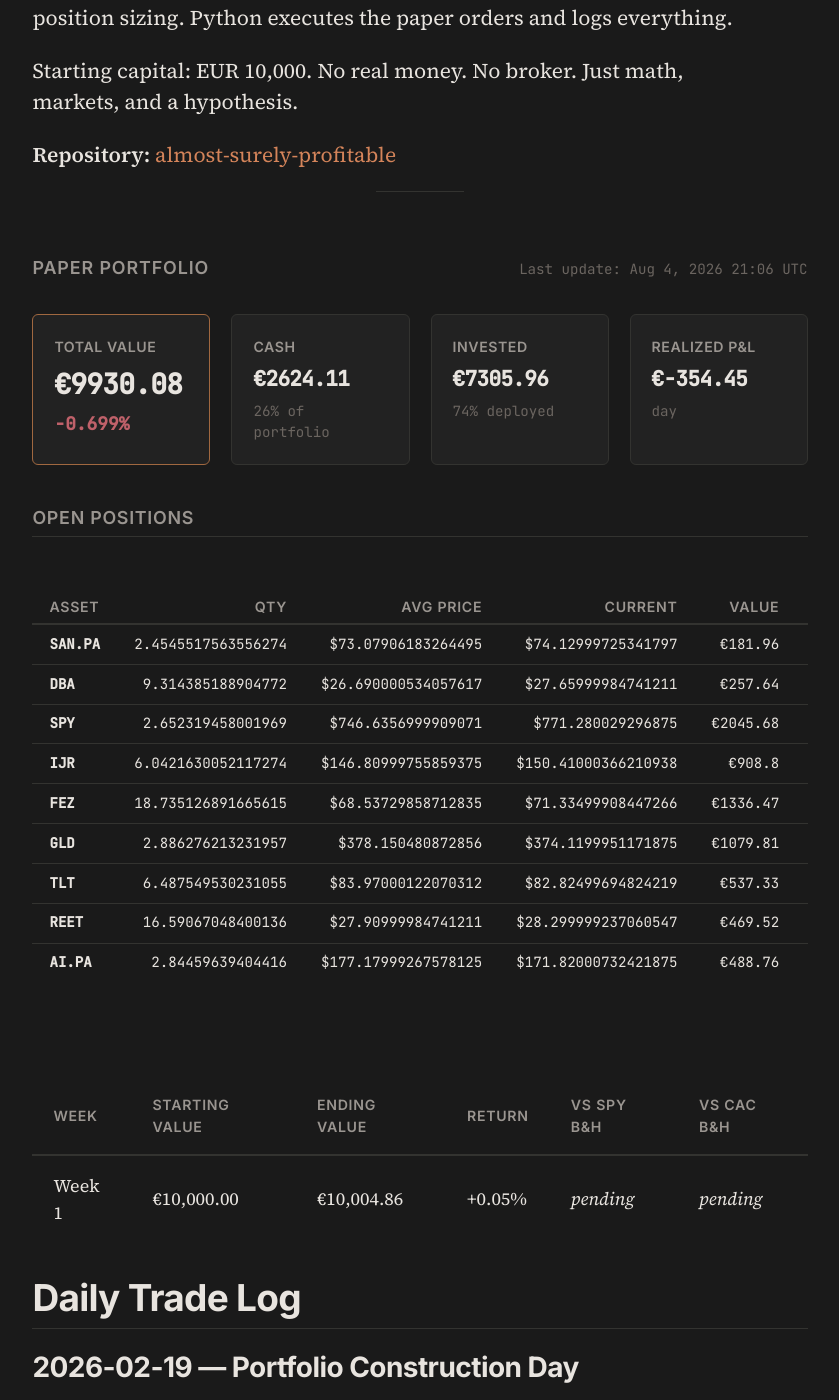
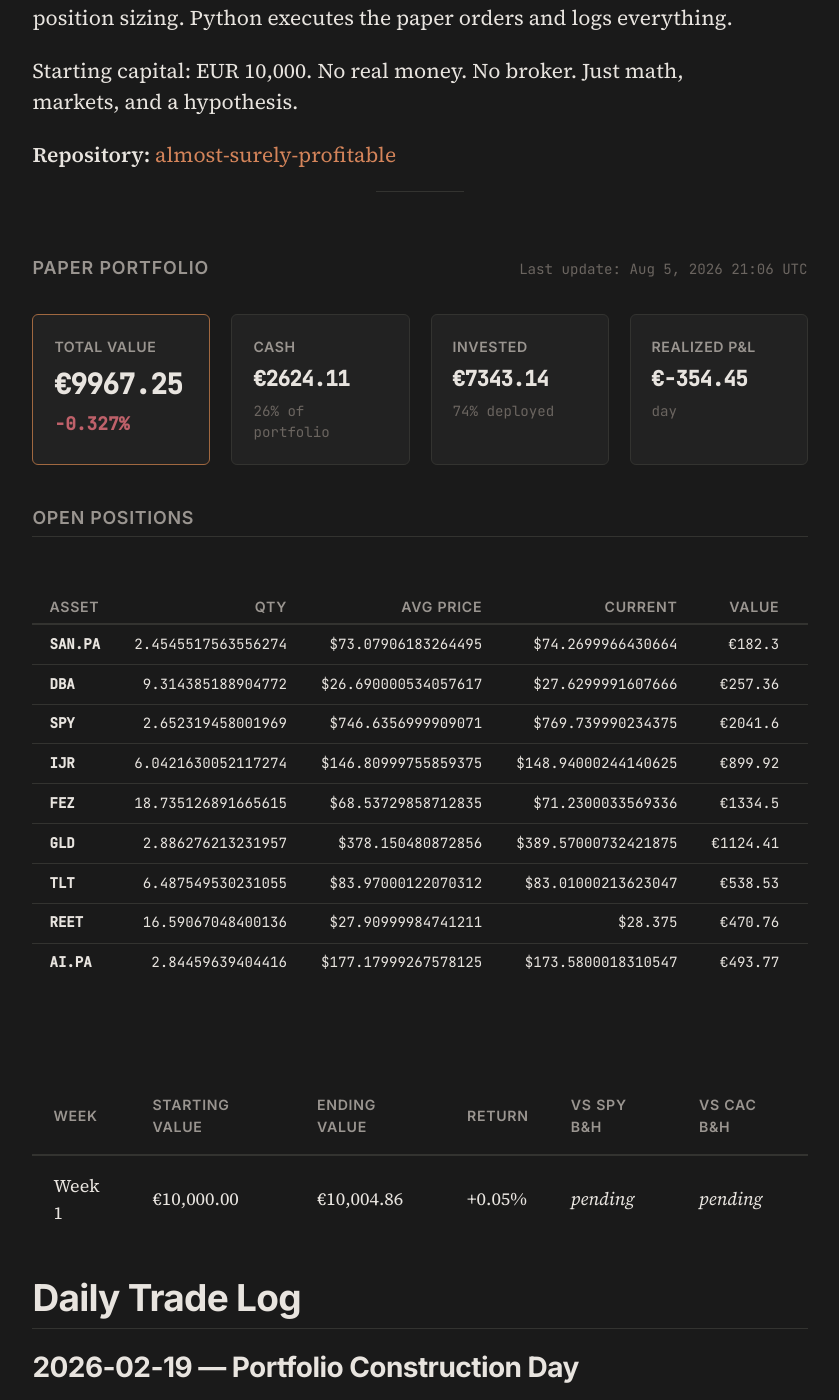
Before and after one commit to Alm0stSurely/alm0stsurely.github.io, a Jekyll site: the page built from trading.md, in a window 1280 px wide and 1400 px high, scrolled down 854 px. Shown: the whole window, without its empty margins (220-1059 px from the left). Built offline with Jekyll 4.4.1, drawn with Linux system fonts in a browser that asks for light colours.

```diff
--- a/_data/portfolio.json
+++ b/_data/portfolio.json
@@ -1,96 +1,96 @@
 {
   "cash": 2624.1136885596707,
   "total_realized_pnl": -354.450738869466,
-  "last_updated": "2026-08-04T21:06:18.197908",
-  "total_value": 9930.07799324119,
+  "last_updated": "2026-08-05T21:06:22.966577",
+  "total_value": 9967.252440213546,
   "positions": [
     {
       "quantity": 2.4545517563556274,
       "avg_price": 73.07906183264495,
-      "current_price": 74.12999725341797,
+      "current_price": 74.2699966430664,
       "ticker": "SAN.PA",
-      "market_value": 181.9559149570149,
-      "unrealized_pnl": 2.5795753828747365,
-      "unrealized_pnl_pct": 1.4380800661887416
+      "market_value": 182.2995507047652,
+      "unrealized_pnl": 2.923211130625049,
+      "unrealized_pnl_pct": 0.016296525715515684
     },
     {
       "quantity": 9.314385188904772,
       "avg_price": 26.690000534057617,
-      "current_price": 27.65999984741211,
+      "current_price": 27.6299991607666,
       "ticker": "DBA",
-      "market_value": 257.6358929038436,
-      "unrealized_pnl": 9.034947237556878,
-      "unrealized_pnl_pct": 3.6343173246352314
+      "market_value": 257.3564549524957,
+      "unrealized_pnl": 8.755509286208962,
+      "unrealized_pnl_pct": 0.0352191310565731
     },
     {
       "quantity": 2.652319458001969,
       "avg_price": 746.6356999909071,
-      "current_price": 771.280029296875,
+      "current_price": 769.739990234375,
       "ticker": "SPY",
-      "market_value": 2045.6810292724304,
-      "unrealized_pnl": 65.3646341476267,
-      "unrealized_pnl_pct": 3.300716709135122
+      "market_value": 2041.5963537008786,
+      "unrealized_pnl": 61.27995857607493,
+      "unrealized_pnl_pct": 0.030944529231255968
     },
     {
       "quantity": 6.0421630052117274,
       "avg_price": 146.80999755859375,
-      "current_price": 150.41000366210938,
+      "current_price": 148.94000244140625,
       "ticker": "IJR",
-      "market_value": 908.8017597409577,
-      "unrealized_pnl": 21.75182369719846,
-      "unrealized_pnl_pct": 2.452153234372751
+      "market_value": 899.9197727476092,
+      "unrealized_pnl": 12.869836703849955,
+      "unrealized_pnl_pct": 0.01450858196467428
     },
     {
       "quantity": 18.735126891665615,
       "avg_price": 68.53729858712835,
-      "current_price": 71.33499908447266,
+      "current_price": 71.2300033569336,
       "ticker": "FEZ",
-      "market_value": 1336.4702596644456,
-      "unrealized_pnl": 52.41527382262143,
-      "unrealized_pnl_pct": 4.082011627271402
+      "market_value": 1334.5031513859187,
+      "unrealized_pnl": 50.448165544094536,
+      "unrealized_pnl_pct": 0.039288166083495876
     },
     {
       "quantity": 2.886276213231957,
       "avg_price": 378.150480872856,
-      "current_price": 374.1199951171875,
+      "current_price": 389.57000732421875,
       "ticker": "GLD",
-      "market_value": 1079.8136428011942,
-      "unrealized_pnl": -11.633095164356291,
-      "unrealized_pnl_pct": -1.065841763936214
+      "market_value": 1124.406645528492,
+      "unrealized_pnl": 32.95990756294145,
+      "unrealized_pnl_pct": 0.030198365542214646
     },
     {
       "quantity": 6.487549530231055,
       "avg_price": 83.97000122070312,
-      "current_price": 82.82499694824219,
+      "current_price": 83.01000213623047,
       "ticker": "TLT",
-      "market_value": 537.3312700429572,
-      "unrealized_pnl": -7.428271929916491,
-      "unrealized_pnl_pct": -1.363587300006648
+      "market_value": 538.5315003633808,
+      "unrealized_pnl": -6.228041609492834,
+      "unrealized_pnl_pct": -0.011432643450241687
     },
     {
       "quantity": 16.59067048400136,
       "avg_price": 27.90999984741211,
-      "current_price": 28.299999237060547,
+      "current_price": 28.375,
       "ticker": "REET",
-      "market_value": 469.51596203956143,
-      "unrealized_pnl": 6.470351362618885,
-      "unrealized_pnl_pct": 1.3973464413494068
+      "market_value": 470.76027498353864,
+      "unrealized_pnl": 7.714664306596092,
+      "unrealized_pnl_pct": 0.016660700649592065
     },
     {
       "quantity": 2.84459639404416,
       "avg_price": 177.17999267578125,
-      "current_price": 171.82000732421875,
+      "current_price": 173.5800018310547,
       "ticker": "AI.PA",
-      "market_value": 488.75857325911386,
-      "unrealized_pnl": -15.246995003184168,
-      "unrealized_pnl_pct": -3.02516399883289
+      "market_value": 493.76504728679686,
+      "unrealized_pnl": -10.24052097550117,
+      "unrealized_pnl_pct": -0.020318269519934606
     }
   ],
-  "positions_value": 7305.964304681519,
-  "total_return_pct": -0.6992200675881022,
-  "benchmark_value": 10308.161040045394,
-  "benchmark_return_pct": 3.0816104004539375,
-  "daily_change": 76.03206949556443,
-  "daily_change_pct": 0.7715822524466565,
+  "positions_value": 7343.138751653875,
+  "total_return_pct": -0.32747559786454605,
+  "benchmark_value": 10333.126365258842,
+  "benchmark_return_pct": 3.3312636525884223,
+  "daily_change": 37.174446972356236,
+  "daily_change_pct": 0.003743620845441361,
   "trades_executed": 0
 }
```
Also changed, not shown: _trading_analysis.md (+32 -55 lines).
